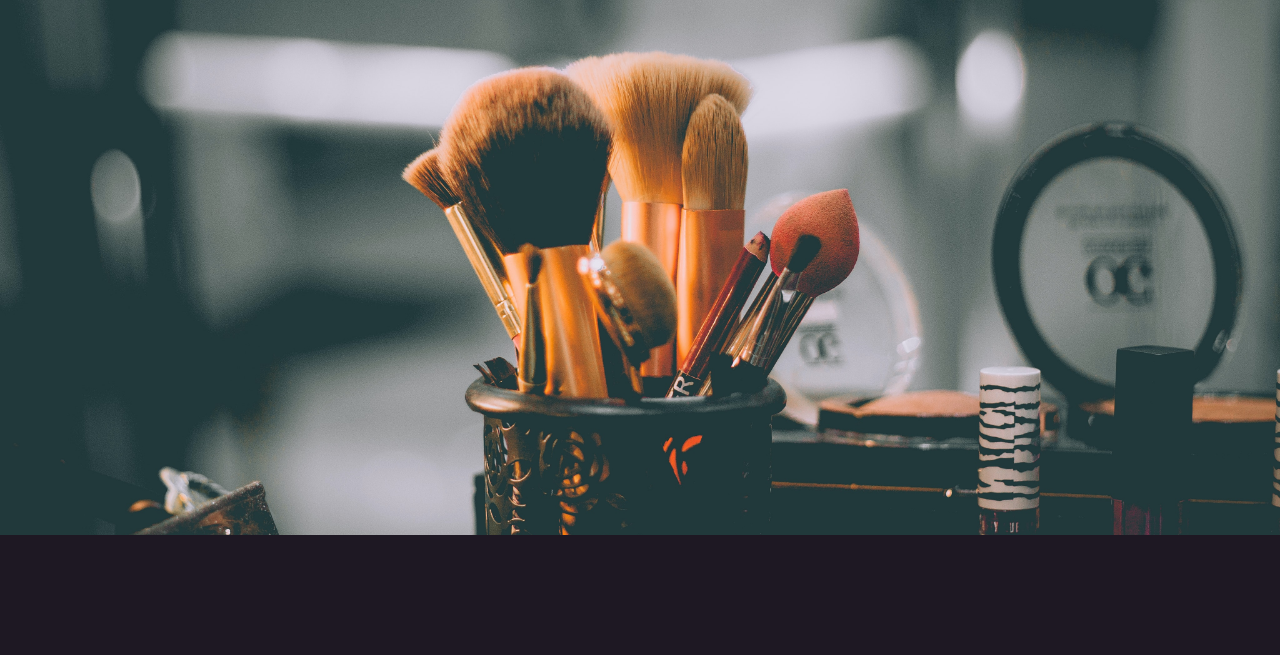
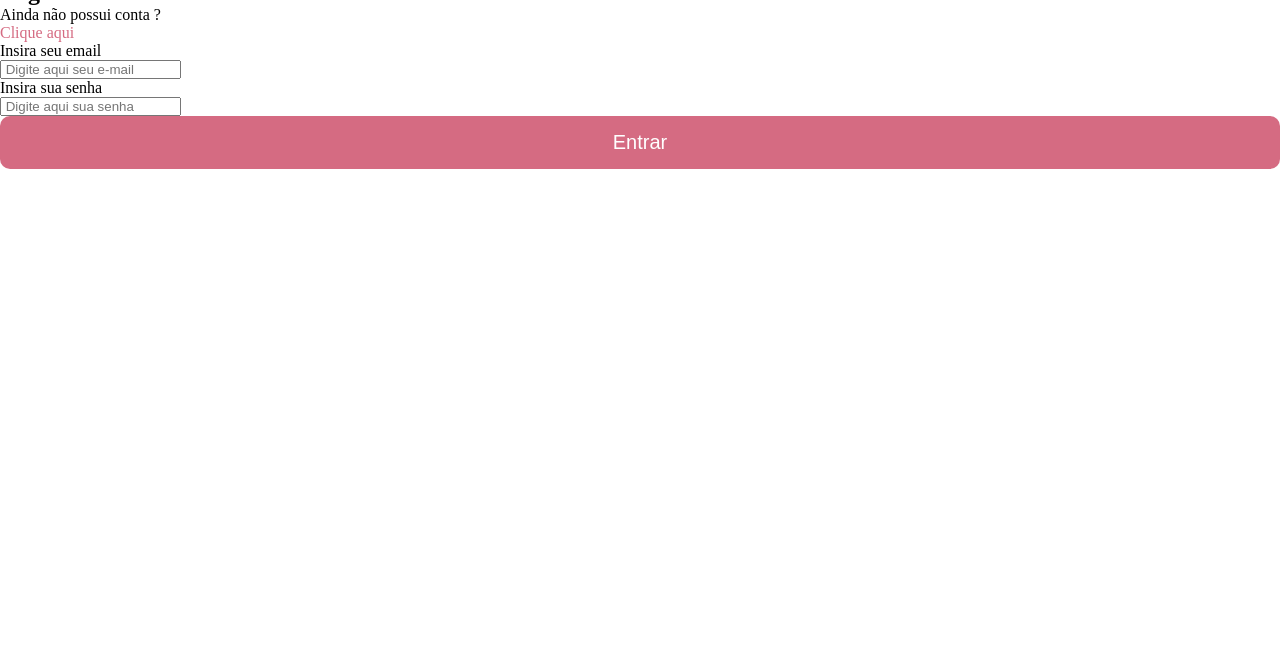
Before and after one commit to cp2-dc-info-projeto-final/studio-nova, a PHP site: page / in a window 1280 px wide. Shown: the part 145-800 px from the top of the page. Run offline with PHP 8.4, Linux system fonts and the light colour scheme.

Commit message:
Update index.php

```diff
--- a/src/index.php
+++ b/src/index.php
@@ -4,29 +4,37 @@
     <meta charset="UTF-8">
     <meta http-equiv="X-UA-Compatible" content="IE=edge">
     <meta name="viewport" content="width=device-width, initial-scale=1.0">
-    <title>Nova studio</title>
     <link rel="stylesheet" href="css/nova.css">
-
-
-
+    <title>Login</title>
 </head>
 <body>
-    <header>
-        <nav>
-            <a class="logo" href=""><img src="img/logonova.png" alt=""></a>
+    <div class="box">
+        <div class="img-box">
+            <img src="img/logo.png" alt="" class="img1">
+        </div>
 
-            <ul class="nav-list">
-                <li><a href="">Início</a></li>
-                <li><a href="">Serviços</a></li>
-                <li><a href="">Contatos</a></li>
-                <li><a href="">Entrar</a></li>
-                <li><a href="">Cadastre-se</a></li>
-            </ul>
-        </nav>
-    </header>
-    <main></main>
-    <footer>
-        <nav></nav>
-    </footer>
+        <div class="form-box">
+            <form action="cadastrar.php" method="POST">
+
+            <h2>Login</h2>
+
+            <p>Ainda não possui conta ?</p>
+            <a href="cadastro.php">Clique aqui</a>
+
+            <div class="input-group">
+                <p>Insira seu email</p>
+                <input type="email" name="email" placeholder=" Digite aqui seu e-mail">
+            </div>
+            <div class="input-group">
+                <p>Insira sua senha</p>
+                <input type="email" name="email" placeholder=" Digite aqui sua senha">
+            </div>
+
+            <input type="submit" class="btn" value="Entrar">
+
+        </form>
+    </div>
+</div>
+
 </body>
 </html>
```
